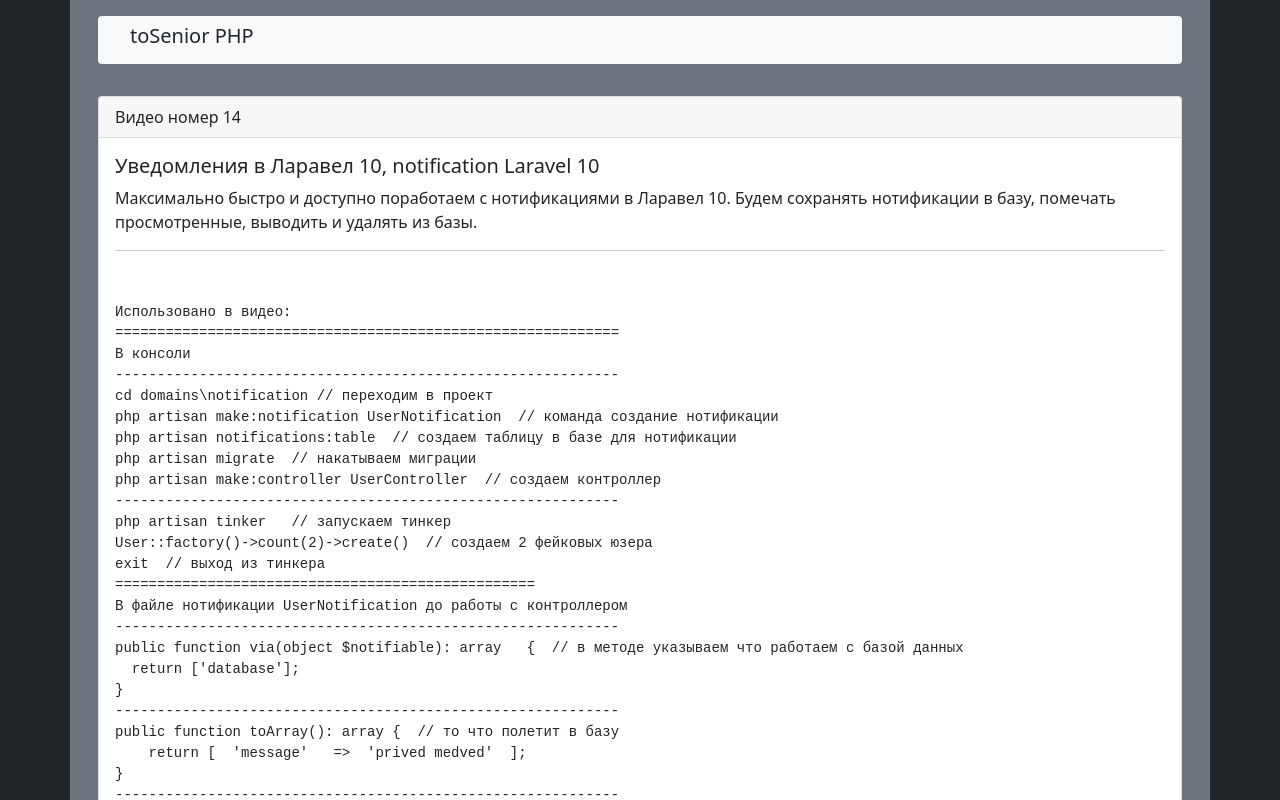
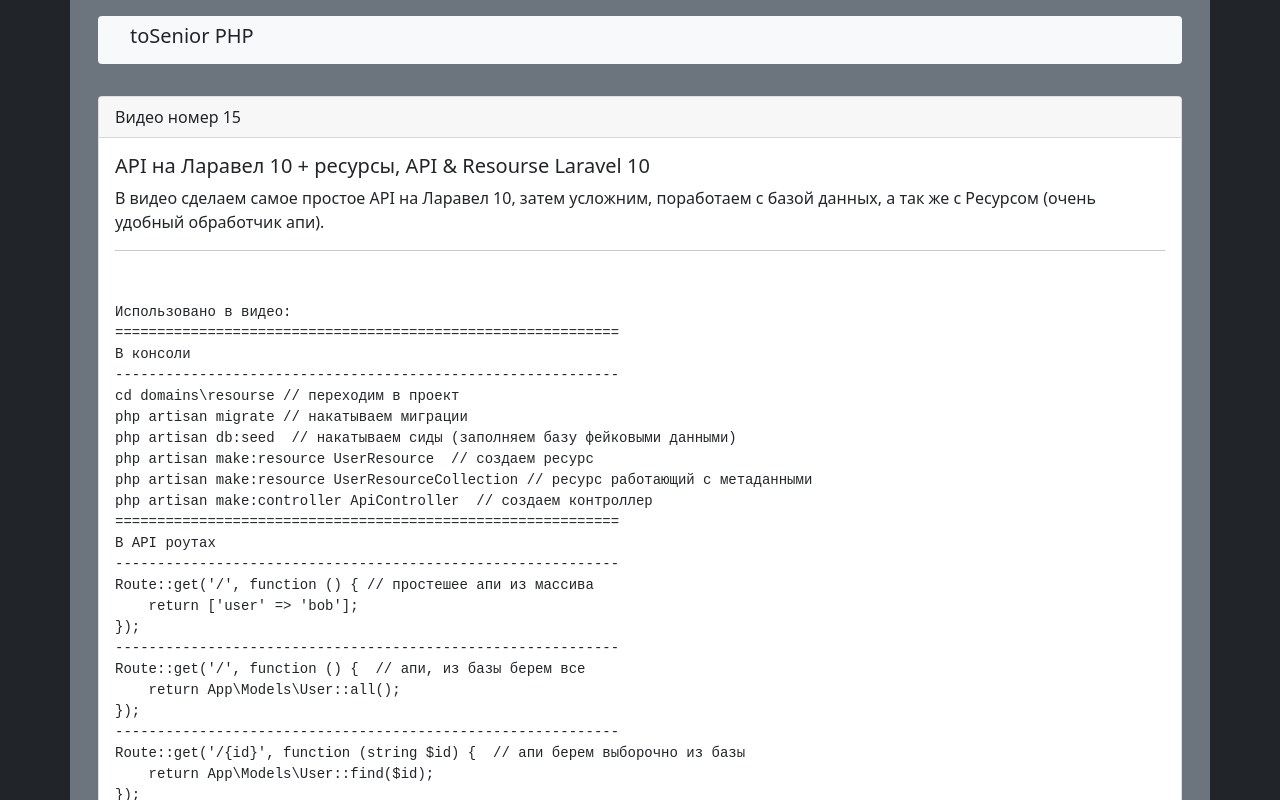
Before and after one commit to indeedphp/toSenior_PHP, a plain HTML site: page index.html in a window 1280 px wide. Shown: the top 800 px of the page. Drawn offline with Linux system fonts and the light colour scheme.

Commit message:
resource

```diff
--- a/index.html
+++ b/index.html
@@ -20,6 +20,131 @@
       </div>
 
     </header>
+
+
+
+<!-- ================================================================================================== -->
+    <section class="p-3  ">
+      <a name="resource"></a>
+      <div class="card ">
+        <div class="card-header">
+          Видео номер 15
+        </div>
+        <div class="card-body">
+          <h5 class="card-title">API на Ларавел 10 + ресурсы, API & Resourse Laravel 10</h5>
+          <p class="card-text">
+      В видео сделаем самое простое API на Ларавел 10, затем усложним, поработаем с базой данных, а так же с Ресурсом (очень удобный обработчик апи).<br>
+            <hr/></p>
+<pre><xmp>
+Использовано в видео:
+============================================================
+В консоли
+------------------------------------------------------------
+cd domains\resourse // переходим в проект
+php artisan migrate // накатываем миграции
+php artisan db:seed  // накатываем сиды (заполняем базу фейковыми данными)
+php artisan make:resource UserResource  // создаем ресурс
+php artisan make:resource UserResourceCollection // ресурс работающий с метаданными
+php artisan make:controller ApiController  // создаем контроллер
+============================================================
+В API роутах
+------------------------------------------------------------
+Route::get('/', function () { // простешее апи из массива
+    return ['user' => 'bob'];
+});
+------------------------------------------------------------
+Route::get('/', function () {  // апи, из базы берем все
+    return App\Models\User::all();
+});
+------------------------------------------------------------
+Route::get('/{id}', function (string $id) {  // апи берем выборочно из базы
+    return App\Models\User::find($id);
+});
+------------------------------------------------------------
+use App\Http\Controllers\ApiController;  // подключаем контроллер
+Route::get('/', [ApiController::class, 'api']); // работаем через контроллер
+============================================================
+В контроллере
+------------------------------------------------------------
+use App\Models\User;
+use App\Http\Resources\UserResource;
+use App\Http\Resources\UserResourceCollection;
+------------------------------------------------------------
+public function api()  // выводим всех юзеров но только с колонками name email
+{
+    $user = User::all('name', 'email');
+    return $user;
+}
+------------------------------------------------------------
+public function api()  // обрабатываем ответ апи в цикле
+{
+    $users = User::all();
+    foreach ($users as $user) {
+        $arr[$user->id] = [$user->name,$user->email];
+    }
+    return $arr;
+}
+------------------------------------------------------------
+public function api()  // Работаем через ресурс без обработки или с отдельным обЪектом
+{
+    return new UserResource(User::all());
+}
+------------------------------------------------------------
+public function api()  // работаем через ресурс где обрабатываем коллекцию
+{
+    return UserResource::collection(User::all());
+}
+------------------------------------------------------------
+public function api()  // работаем с UserResourceCollection для мета данных
+{
+return new UserResourceCollection(User::all());
+}
+============================================================
+В ресурсах UserResource
+------------------------------------------------------------
+public function toArray(Request $request): array
+{
+    return [
+        'idNew' => $this->id,  // выбираем какие колонки нужны имя ключей и пр.
+        'nameText' => $this->name,
+        'emailMail' => $this->email,
+    ];
+}
+============================================================
+В ресурсах UserResourceCollection
+------------------------------------------------------------
+public function toArray(Request $request): array
+{
+    return [
+        'meta' => [  // ставим метаданные различные
+            'if' => $this->when(1 == 1, function(){return 'ok';}),  // работаем с условием
+            'time' => now(),  // время
+            'test' => 'prived medved',  // текст
+        ],
+        'data' => $this->collection,  // выводим коллекцию можно снизу или сверху
+    ];
+}
+============================================================
+разное
+------------------------------------------------------------
+use Illuminate\Http\Resources\Json\JsonResource; // в AppServiceProvider поключаем для работы с апи
+JsonResource::withoutWrapping(); // удаляем обертку апи
+JsonResource::wrap('test');  // делаем глобальную обертку
+------------------------------------------------------------
+public static $wrap = 'user';  // если необходимо переименовать обертку в ресурсе
+============================================================
+</xmp></pre>
+
+        </div>
+        <div class="card-footer text-muted">
+          <p class="card-text"> загружен 04 августа 2024г &nbsp &nbsp  ссылка на видео
+            <a href="https://youtu.be/7q2VlHWjvKw">https://youtu.be/7q2VlHWjvKw</a>
+          </p>
+        </div>
+      </div>
+    </section>
+
+
 
 
 <!-- ================================================================================================== -->
```
